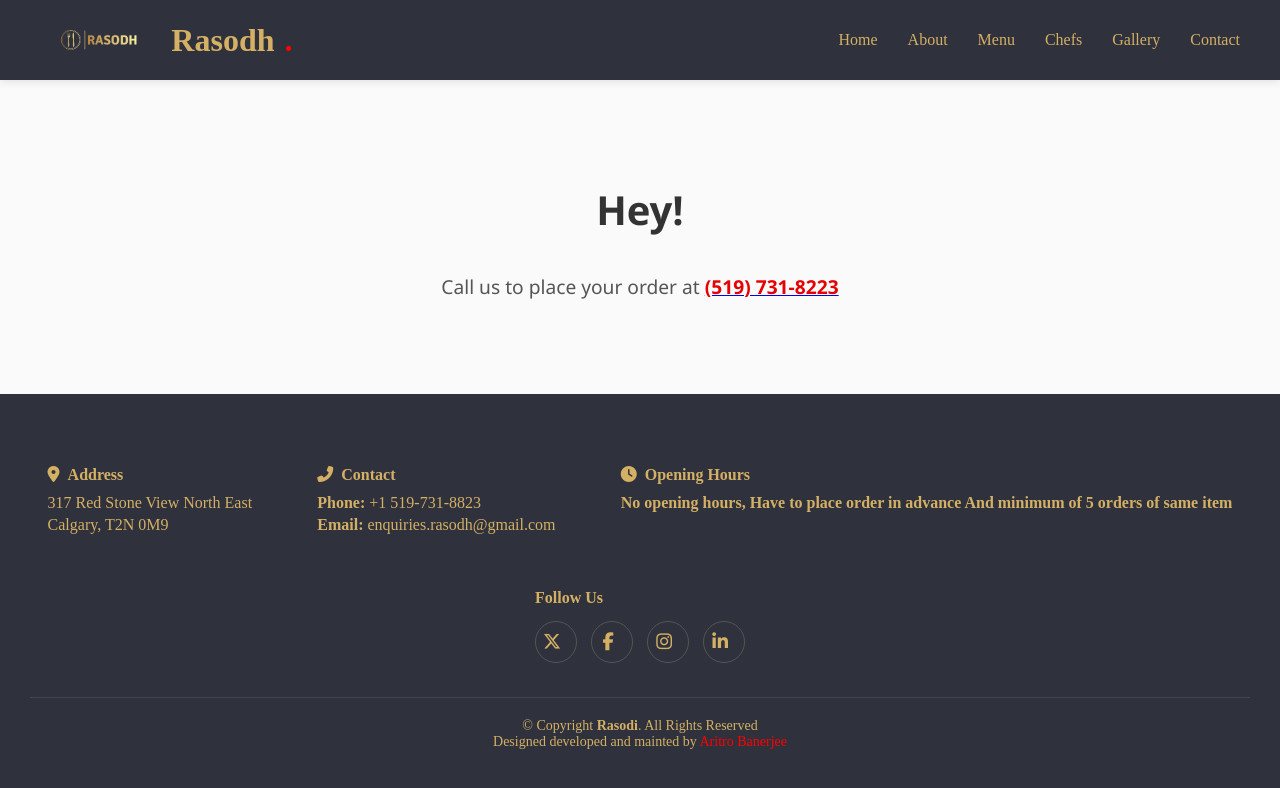
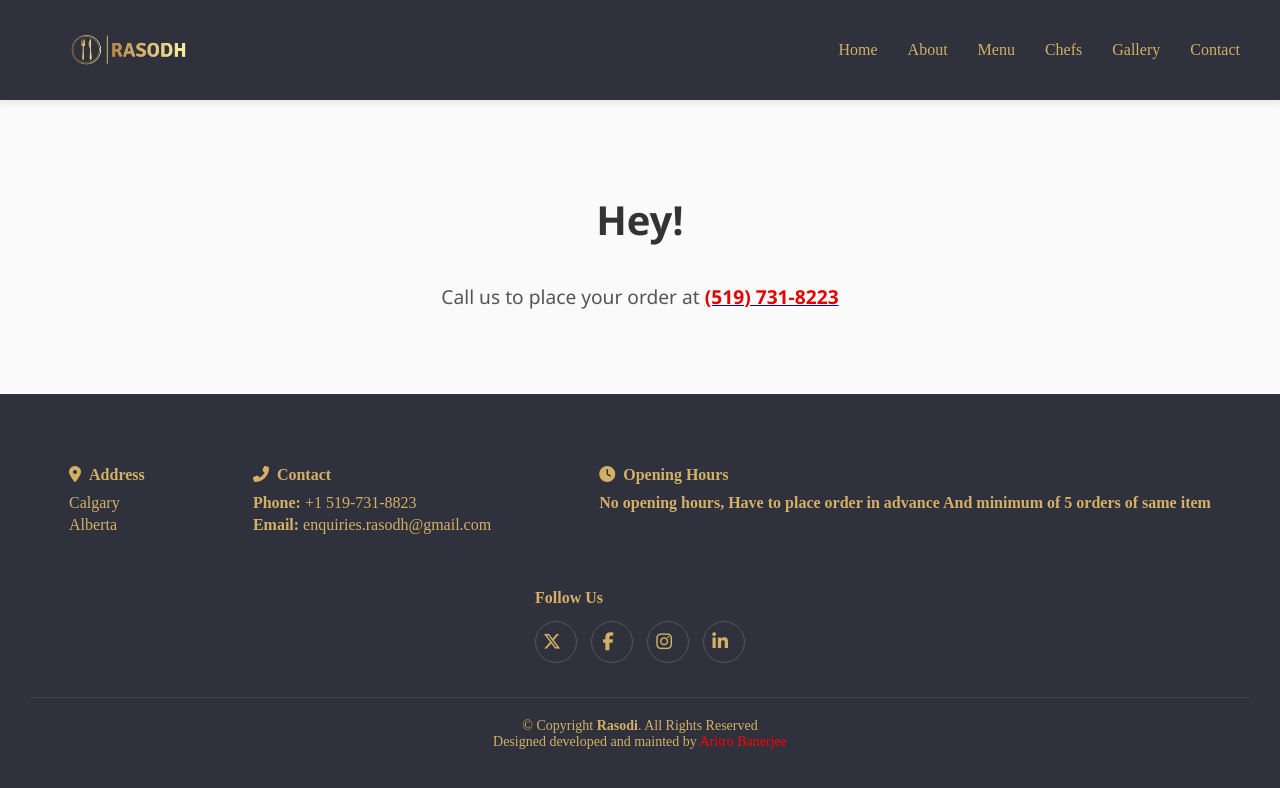
Before and after one commit to AriBandyo/rasodh, a React (Create React App) app: page /preorder in a window 1280 px wide. Shown: the top 788 px of the page. Built offline with nearby package versions, Linux system fonts and the light colour scheme.

Commit message:
Fix: styling

```diff
--- a/src/footer/footer.js
+++ b/src/footer/footer.js
@@ -7,8 +7,8 @@
       <div className="footer-container">
         <div className="footer-section">
           <h4><i className="fas fa-map-marker-alt"></i>Address</h4>
-          <p>317 Red Stone View North East</p>
-          <p>Calgary, T2N 0M9</p>
+          <p>Calgary</p>
+          <p>Alberta</p>
         </div>
 
         <div className="footer-section">
--- a/src/header/header.css
+++ b/src/header/header.css
@@ -34,7 +34,7 @@
 }
 
 .logo {
-  height: 40px;
+  height: 60px;
   width: auto;
   display: block;
 }
--- a/src/header/header.js
+++ b/src/header/header.js
@@ -8,7 +8,7 @@
     <header className="header">
       <div className="brand">
         <img src={logo} alt="Rasodh Logo" className="logo" />
-        Rasodh<span className="dot">.</span>
+        <span className="dot"></span>
       </div>
       <nav className="nav-links">
         <a href="#home">Home</a>
--- a/src/menu/menu.css
+++ b/src/menu/menu.css
@@ -3,6 +3,7 @@
   padding: 60px 30px;
 }
 
+/* Optional tab styles (if used) */
 .menu-tabs {
   display: flex;
   justify-content: center;
@@ -92,6 +93,7 @@
   font-size: 20px;
 }
 
+/* PRE-ORDER button */
 .menu-section button {
   width: auto;
   background-color: #333;
@@ -113,6 +115,11 @@
   transform: scale(1.05);
 }
 
+/* 🔥 FIX: Remove underline from PRE-ORDER link */
+.menu-section a {
+  text-decoration: none;
+}
+
 @media screen and (max-width: 768px) {
   .menu-grid {
     gap: 20px;
```
Lines whose indentation alone changed are shown as unchanged.
